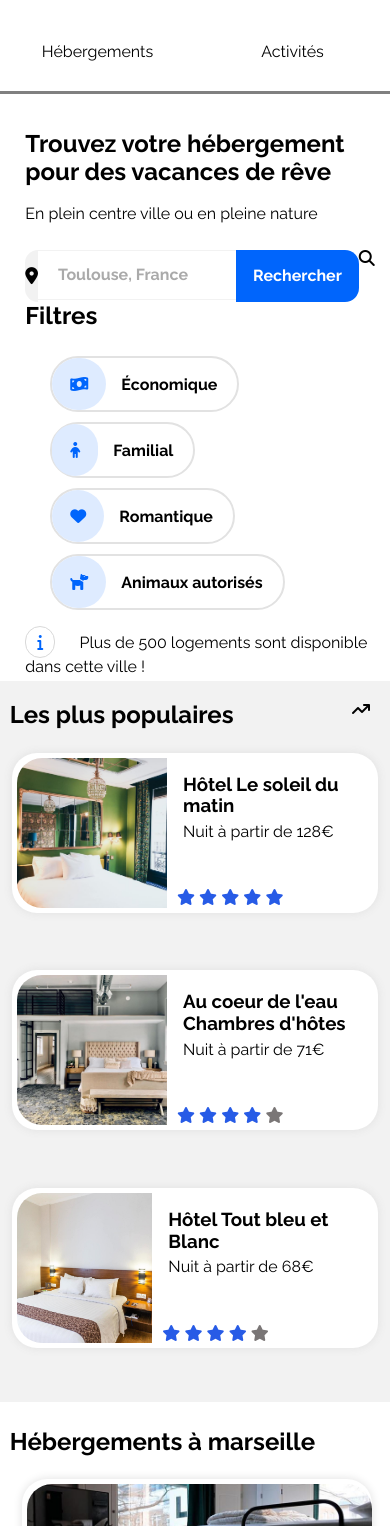
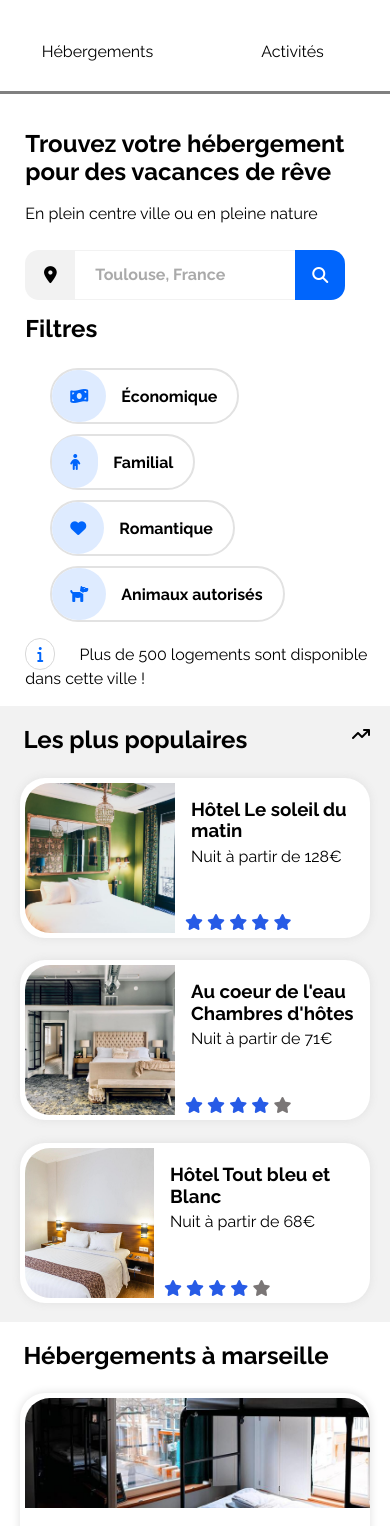
Before and after one commit to SwannDev/booki, a plain HTML site: page index.html in a window 390 px wide. Shown: the part 53-1579 px from the top of the page. Drawn offline with Linux system fonts and the light colour scheme.

Commit message:
Add files via upload

```diff
--- a/css/mobile.css
+++ b/css/mobile.css
@@ -37,13 +37,19 @@ header nav ul li:hover{
 
 }
 
+.housing-list a {
 
+    margin-bottom: 15px;
+
+}
 
 .housing-list a article{
 
     padding: 0%;
-    margin-left: 12px;
-    margin-right: 12px;
+
+    margin-left: 20px;
+    margin-right: 20px;
+
 }
 
 .IntroduceBooki{
@@ -64,11 +70,33 @@ header nav ul li:hover{
  .research-box{
 
     max-width: 97%;
+    margin-bottom: 15px;
  }
 
  .research-box button-research {
      border-radius: 15px;
+
  }
+
+
+ .button-research{
+
+    display: none;
+ }
+
+
+ .fa-magnifying-glass {
+
+    display: block;
+    border: none;
+    border-radius: 0 14px 14px 0;
+    background-color: #0065fc;
+    color: white;
+    font-weight: 700;
+    font-size: 16px;
+    padding: 17px;
+    cursor: pointer;
+   }
 
 
 
@@ -77,10 +105,33 @@ header nav ul li:hover{
      align-items: flex-start;
  }
 
+
+ div.info{
+
+    padding-bottom: 5%;
+ }
+
+
+
+
  #housing .housing-marseille{
    background-color: white;
     border-radius: 0%;
 
+ }
+
+
+ #housing .housing-marseille img{
+
+    max-height: 110px;
+
+
+ }
+
+
+ #activite img{
+
+    max-height: 130px;
  }
 
  #housing .housing-list article{
@@ -131,7 +182,7 @@ header nav ul li:hover{
 
  .activite-list .column article,
  .activite-list .column.double article {
-     height: 250px;
+
      margin-bottom: 20px;
  }
 
@@ -155,14 +206,15 @@ header nav ul li:hover{
 
  #activite {
 
-     padding-left: 3%;
+  /*   padding-left: 3%;
      padding-right: 3%;
-
+    */
 
     }
      #housing .housing-marseille{
 
-        padding-left: 2.5%;
+       padding: 0%;
+       margin: 0%;
      }
 
 
@@ -190,7 +242,23 @@ header nav ul li:hover{
 
  #housing .populaire h2 {
 
-    padding-left: 2.5%;
+    padding-left: 6%;
+}
+
+.housing-marseille h2{
+
+    padding-left: 6%;
+}
+
+#activite h2{
+
+    padding-left: 6%;
+}
+
+#activite .column{
+
+    padding-left: 20px;
+    padding-right: 20px;
 }
 
 
--- a/css/style.css
+++ b/css/style.css
@@ -112,6 +112,16 @@ header nav ul li:hover {
   color: rgb(170, 170, 170);
   font-size: 16px;
   font-weight: 600;
+   }
+
+
+
+
+
+   .fa-magnifying-glass {
+
+   display: none;
+
    }
 
 /* Icone  */
@@ -258,7 +268,7 @@ div.info{
 /* Taille et apparence  */
    .housing-list a {
     width: 30%;
-    margin-bottom: 50px;
+    margin-bottom: 35px;
     text-decoration: none;
     }
 
@@ -371,7 +381,8 @@ div.stars{
 
     color: black;
     font-weight: bold;
-    padding-left: 2.5%;
+    padding-top: 2.5%;
+    padding-left: 5%;
 
 
     }
```
